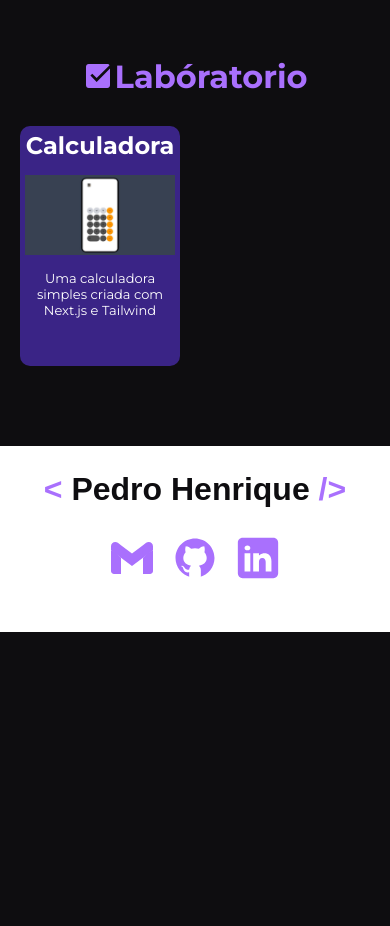
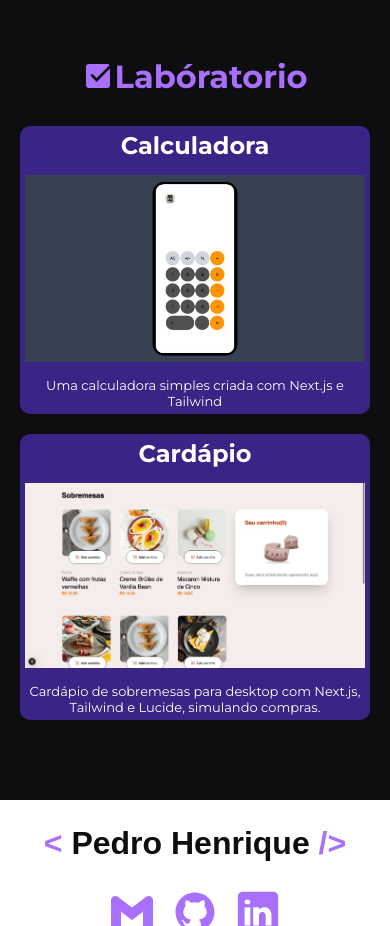
Before and after one commit to pedrihq/pedrihq.github.io, a plain HTML site: page index.html in a window 390 px wide. Shown: the part 840-1766 px from the top of the page. Before the commit the page ends 1472 px from the top, so only its background shows below. Drawn offline with Linux system fonts and the light colour scheme; a web font is replaced by a local one.

Commit message:
Adicionando novos projetos

```diff
--- a/page.css
+++ b/page.css
@@ -63,6 +63,12 @@
       }
     }
   }
+  .caixa-laboratorio{
+    width: auto !important;
+    & img {
+      height: 100%;
+    }
+  }
   .rodape {
     & div {
       flex-direction: column !important;
@@ -89,11 +95,11 @@
       }
     }
   }
-  .caixa-laboratorio:hover{
+  .caixa-laboratorio:hover {
     transform: none !important;
     box-shadow: none !important;
   }
-  .caixa-laboratorio:active{
+  .caixa-laboratorio:active {
     transform: scale(0.5);
     transition: 0.3s ease;
   }
@@ -273,17 +279,16 @@ body {
 }
 #nav-laboratorio {
   display: flex;
-  justify-content: space-between;
-  display: flex;
-  justify-content: space-between;
+  justify-content: center;
   flex-wrap: wrap;
   gap: 20px;
 }
 .caixa-laboratorio {
   width: 10em;
-  height: 15em;
+  height: auto;
   display: flex;
   flex-direction: column;
+  justify-content: center;
   align-items: center;
   gap: 15px;
   padding: 5px;
@@ -293,13 +298,17 @@ body {
   text-decoration: none;
   transition: 0.2s linear;
 }
-.caixa-laboratorio:hover{
+.caixa-laboratorio:hover {
   transform: scale(1.2);
-  box-shadow: rgba(233, 37, 161, 0.4) 0px 5px, rgba(240, 46, 170, 0.3) 0px 10px, rgba(240, 46, 170, 0.2) 0px 15px, rgba(240, 46, 170, 0.1) 0px 20px, rgba(240, 46, 170, 0.05) 0px 25px;
+  box-shadow: rgba(233, 37, 161, 0.4) 0px 5px, rgba(240, 46, 170, 0.3) 0px 10px,
+    rgba(240, 46, 170, 0.2) 0px 15px, rgba(240, 46, 170, 0.1) 0px 20px,
+    rgba(240, 46, 170, 0.05) 0px 25px;
 }
 .paragraph {
   width: 100%;
   font-size: small;
+  text-align: center;
+  height: -webkit-fill-available;
 }
 .paragraph:hover {
   color: var(--color-quinto);
--- a/page.js
+++ b/page.js
@@ -4,15 +4,21 @@ const projetosLaboratorio = [
     h1: "Calculadora",
     url: "img/img-projetos/calculadora-img.jpeg",
     p: "Uma calculadora simples criada com Next.js e Tailwind",
-    href:"https://github.com/pedrihq/calculadora"
+    href: "https://github.com/pedrihq/calculadora",
+  },
+  {
+    h1: "Cardápio",
+    url: "img/img-projetos/cardapio-de-sobremesa-img.jpeg",
+    p: "Cardápio de sobremesas para desktop com Next.js, Tailwind e Lucide, simulando compras.",
+    href: "https://github.com/pedrihq/cardapio-de-sobremesas",
   },
 ];
 
 projetosLaboratorio.map((item) => {
   const caixa = document.createElement("a");
   caixa.classList.add("caixa-laboratorio");
-  caixa.setAttribute("href", item.href)
-  caixa.setAttribute("target", "_blank")
+  caixa.setAttribute("href", item.href);
+  caixa.setAttribute("target", "_blank");
 
   const titulo = document.createElement("h1");
   titulo.innerHTML = item.h1;
@@ -22,7 +28,7 @@ projetosLaboratorio.map((item) => {
   img.setAttribute("src", item.url);
 
   const paragraph = document.createElement("p");
-  paragraph.classList.add("paragraph")
+  paragraph.classList.add("paragraph");
   paragraph.innerHTML = item.p;
 
   caixa.append(titulo, img, paragraph);
```
Also changed, not shown: img/img-projetos/cardapio-de-sobremesa-img.jpeg (added), 1 other file.
